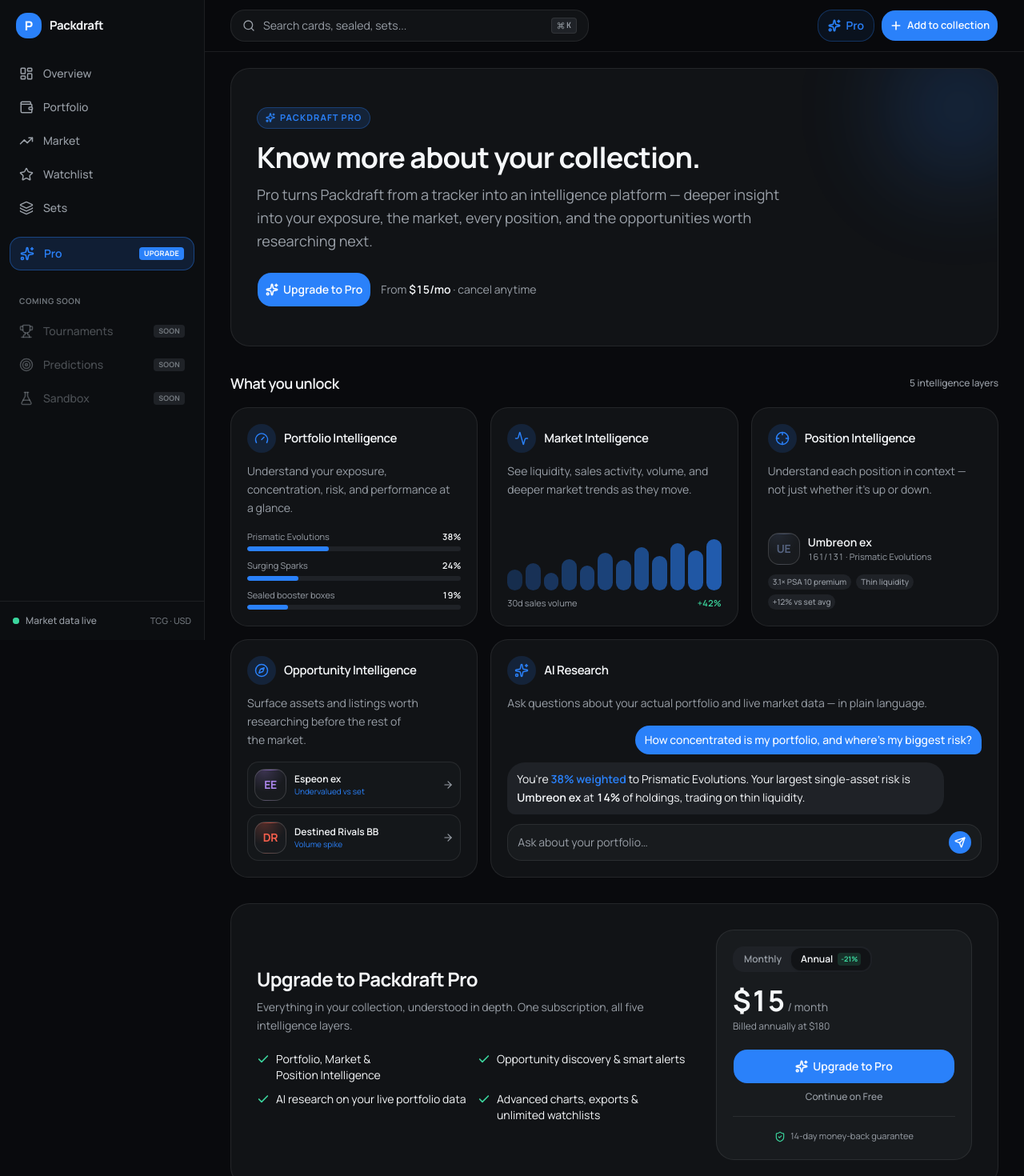
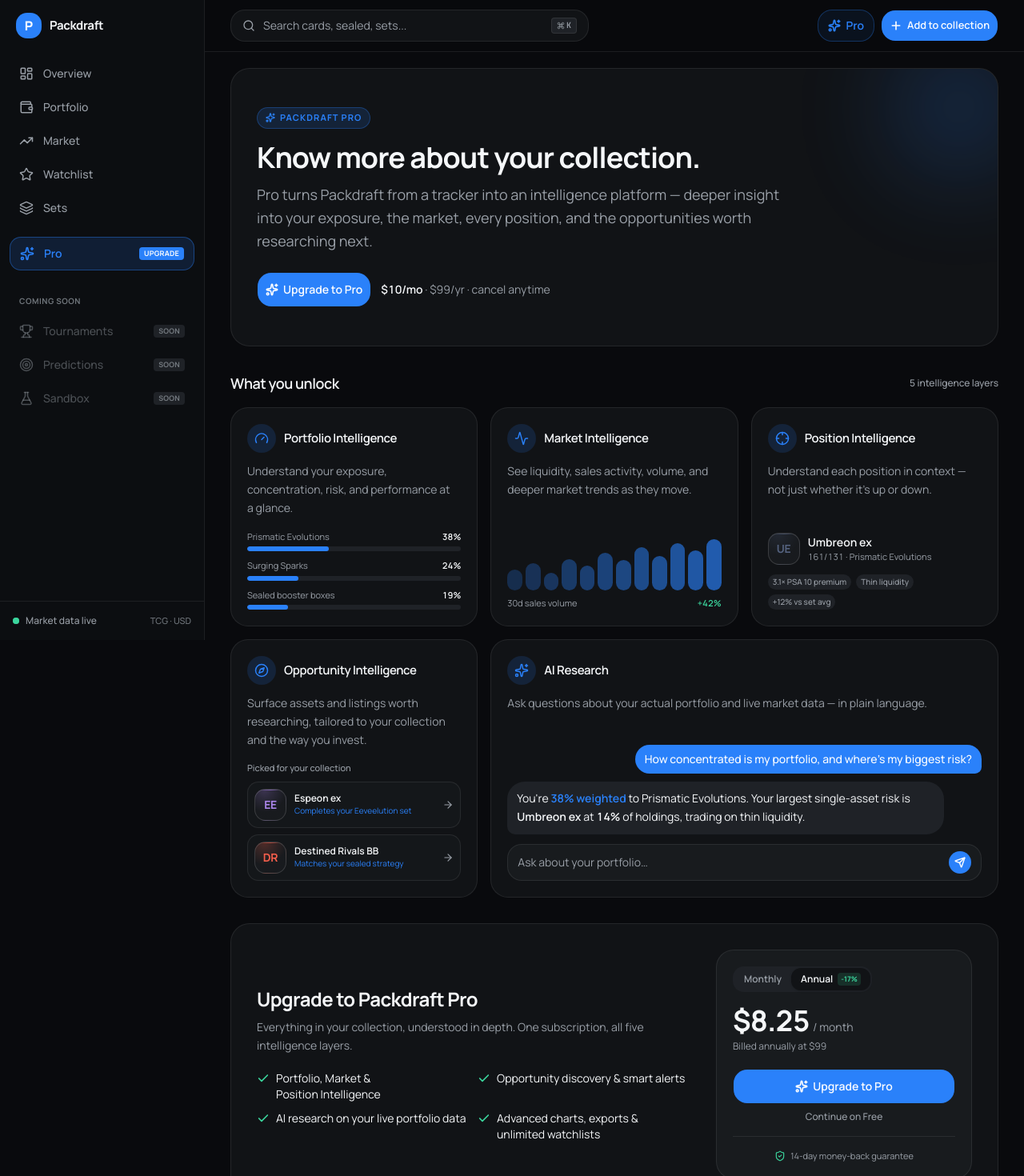
Before and after one commit to Breinzy/packdraft-frontend-06, a Next.js app: page /pro in a window 1280 px wide. Shown: the top 1470 px of the page at 80% size. Built offline with nearby package versions, Linux system fonts and the light colour scheme.

Commit message:
Reframe Opportunity Intelligence as personalized and set Pro pricing to $10/mo, $99/yr

```diff
--- a/components/pro-view.tsx
+++ b/components/pro-view.tsx
@@ -90,11 +90,12 @@ function PositionViz() {
 
 function OpportunityViz() {
   const rows = [
-    { name: 'Espeon ex', energy: 'psychic' as const, reason: 'Undervalued vs set' },
-    { name: 'Destined Rivals BB', energy: 'fire' as const, reason: 'Volume spike' },
+    { name: 'Espeon ex', energy: 'psychic' as const, reason: 'Completes your Eeveelution set' },
+    { name: 'Destined Rivals BB', energy: 'fire' as const, reason: 'Matches your sealed strategy' },
   ]
   return (
     <div className="space-y-2">
+      <p className="text-[11px] font-medium text-muted-foreground">Picked for your collection</p>
       {rows.map((r) => (
         <div
           key={r.name}
@@ -181,7 +182,9 @@ const PLAN_INCLUDES = [
 
 export function ProView() {
   const [annual, setAnnual] = useState(true)
-  const price = annual ? 15 : 19
+  const MONTHLY = 10
+  const ANNUAL_TOTAL = 99
+  const price = annual ? (ANNUAL_TOTAL / 12).toFixed(2) : MONTHLY.toFixed(0)
 
   return (
     <div className="space-y-8">
@@ -211,7 +214,8 @@ export function ProView() {
                 Upgrade to Pro
               </Button>
               <span className="text-sm text-muted-foreground">
-                From <span className="tabular font-semibold text-foreground">${price}/mo</span> · cancel anytime
+                <span className="tabular font-semibold text-foreground">${MONTHLY}/mo</span> · $
+                {ANNUAL_TOTAL}/yr · cancel anytime
               </span>
             </div>
           </div>
@@ -256,7 +260,7 @@ export function ProView() {
           <FeatureCard
             icon={Compass}
             title="Opportunity Intelligence"
-            description="Surface assets and listings worth researching before the rest of the market."
+            description="Surface assets and listings worth researching, tailored to your collection and the way you invest."
             className="lg:col-span-2"
           >
             <OpportunityViz />
@@ -315,7 +319,7 @@ export function ProView() {
               >
                 Annual
                 <span className="rounded bg-positive-muted px-1 py-0.5 text-[9px] font-bold uppercase text-positive">
-                  -21%
+                  -17%
                 </span>
               </button>
             </div>
@@ -325,7 +329,7 @@ export function ProView() {
               <span className="text-sm text-muted-foreground">/ month</span>
             </div>
             <p className="mt-1 text-xs text-muted-foreground">
-              {annual ? 'Billed annually at $180' : 'Billed monthly'}
+              {annual ? `Billed annually at $${ANNUAL_TOTAL}` : 'Billed monthly'}
             </p>
 
             <Button size="lg" className="mt-5 h-11 w-full gap-1.5 rounded-xl font-semibold">
```
